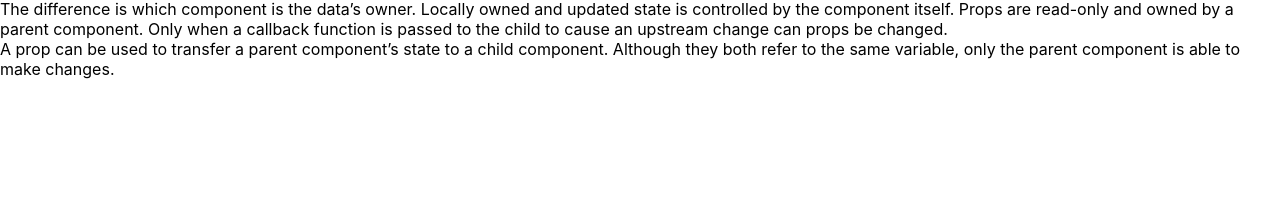
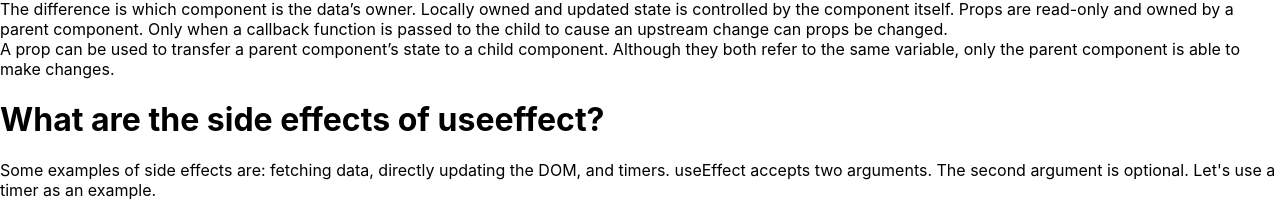
Before and after one commit to didar07/one-man-club, a React (Create React App) app: page / in a window 1280 px wide. Shown: the part 1210-1423 px from the top of the page. Before the commit the page ends 1305 px from the top, so only its background shows below. Built offline with nearby package versions, Linux system fonts and the light colour scheme.

Commit message:
localstorage added

```diff
--- a/src/Components/Blogs/Blogs.js
+++ b/src/Components/Blogs/Blogs.js
@@ -11,6 +11,10 @@ const blogs = () => {
                 <h1>what is the difference between props and state?</h1>
                 <p>The difference is which component is the data’s owner. Locally owned and updated state is controlled by the component itself. Props are read-only and owned by a parent component. Only when a callback function is passed to the child to cause an upstream change can props be changed. <br /> A prop can be used to transfer a parent component’s state to a child component. Although they both refer to the same variable, only the parent component is able to make changes.</p>
             </div>
+            <div>
+                <h1>What are the side effects of useeffect?</h1>
+                <p>Some examples of side effects are: fetching data, directly updating the DOM, and timers. useEffect accepts two arguments. The second argument is optional. Let's use a timer as an example.</p>
+            </div>
         </div>
     );
 };
--- a/src/Components/Break/Break.js
+++ b/src/Components/Break/Break.js
@@ -1,8 +1,6 @@
 
 import './Break.css'
 const Break = ({ handleBreake }) => {
-
-
     return (
         <div>
             <div className='weight-container'>
--- a/src/Components/Exercise/Exercise.js
+++ b/src/Components/Exercise/Exercise.js
@@ -2,24 +2,37 @@ import React, { useEffect, useState } from 'react';
 import Break from '../Break/Break';
 import Cart from '../Cart/Cart';
 import './Exercise.css'
-import { FontAwesomeIcon } from '@fortawesome/react-fontawesome'
-import { faCoffee } from '@fortawesome/free-solid-svg-icons'
 import Swal from 'sweetalert2'
+import { AddToDb } from '../fakedb';
 
 const Exercise = () => {
 
     const [carts, setCarts] = useState([])
     const [list, setList] = useState([])
+
     useEffect(() => {
         fetch('data.json')
             .then(res => res.json())
             .then(data => setCarts(data))
     }, [])
 
+
+
+
     const handleAddToList = (cart) => {
         const newList = [...list, cart]
         setList(newList)
     }
+
+    useEffect(() => {
+        let breake;
+        let stored = localStorage.getItem('breake time')
+        if (stored) {
+            breake = JSON.parse(stored)
+        }
+        setBreake(breake)
+    }, [])
+
 
     const handleActivity = () => {
         Swal.fire(
@@ -31,11 +44,11 @@ const Exercise = () => {
 
 
     const [breake, setBreake] = useState(0)
-
     const handleBreake = (newBreake) => {
         setBreake(newBreake)
+        AddToDb(newBreake)
+    }
 
-    }
 
     let time = 0
     for (const cart of list) {
--- /dev/null
+++ b/src/Components/fakedb.js
@@ -0,0 +1,6 @@
+const AddToDb = (newBreake) => {
+    localStorage.setItem('breake time', JSON.stringify(newBreake))
+}
+
+
+export { AddToDb }
```
